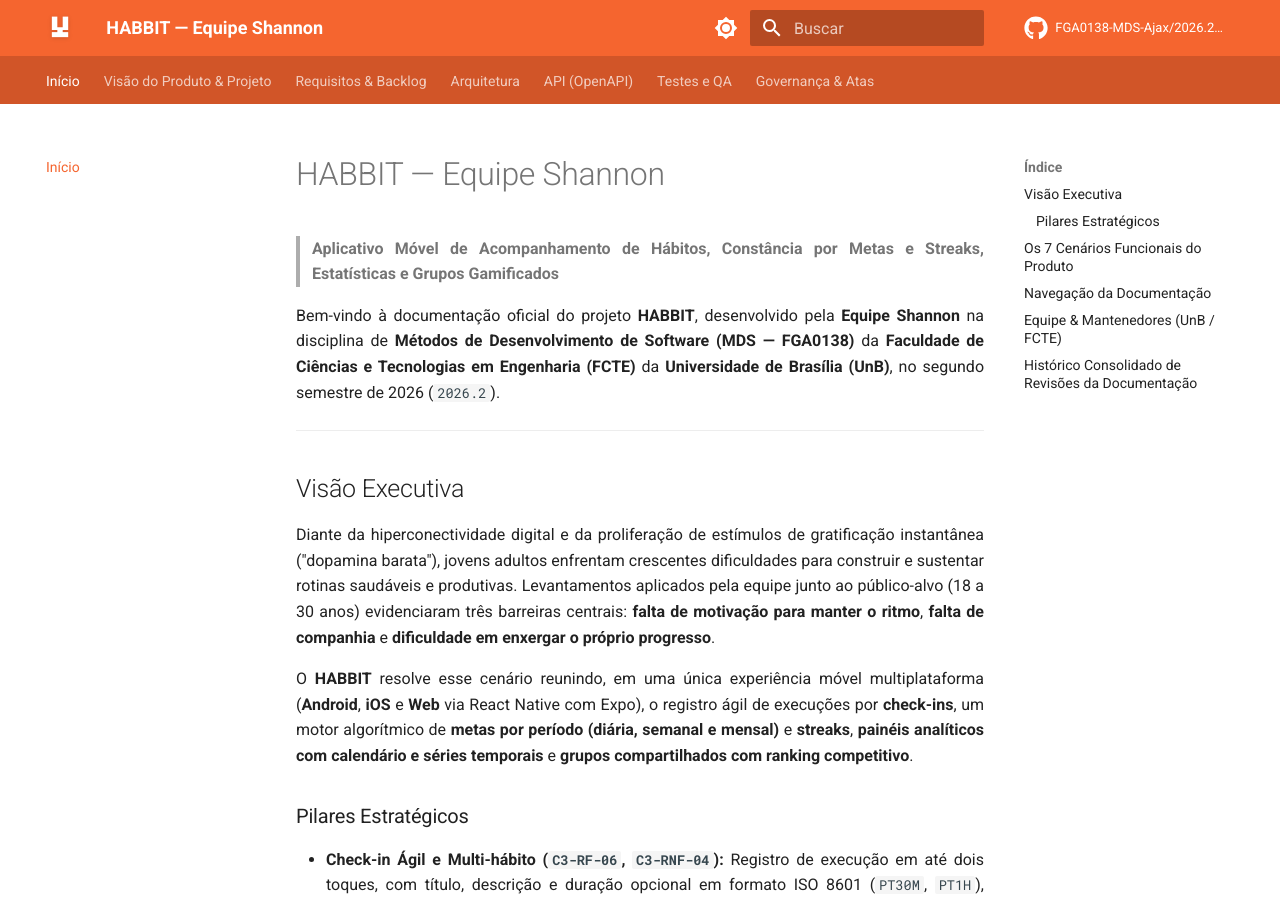
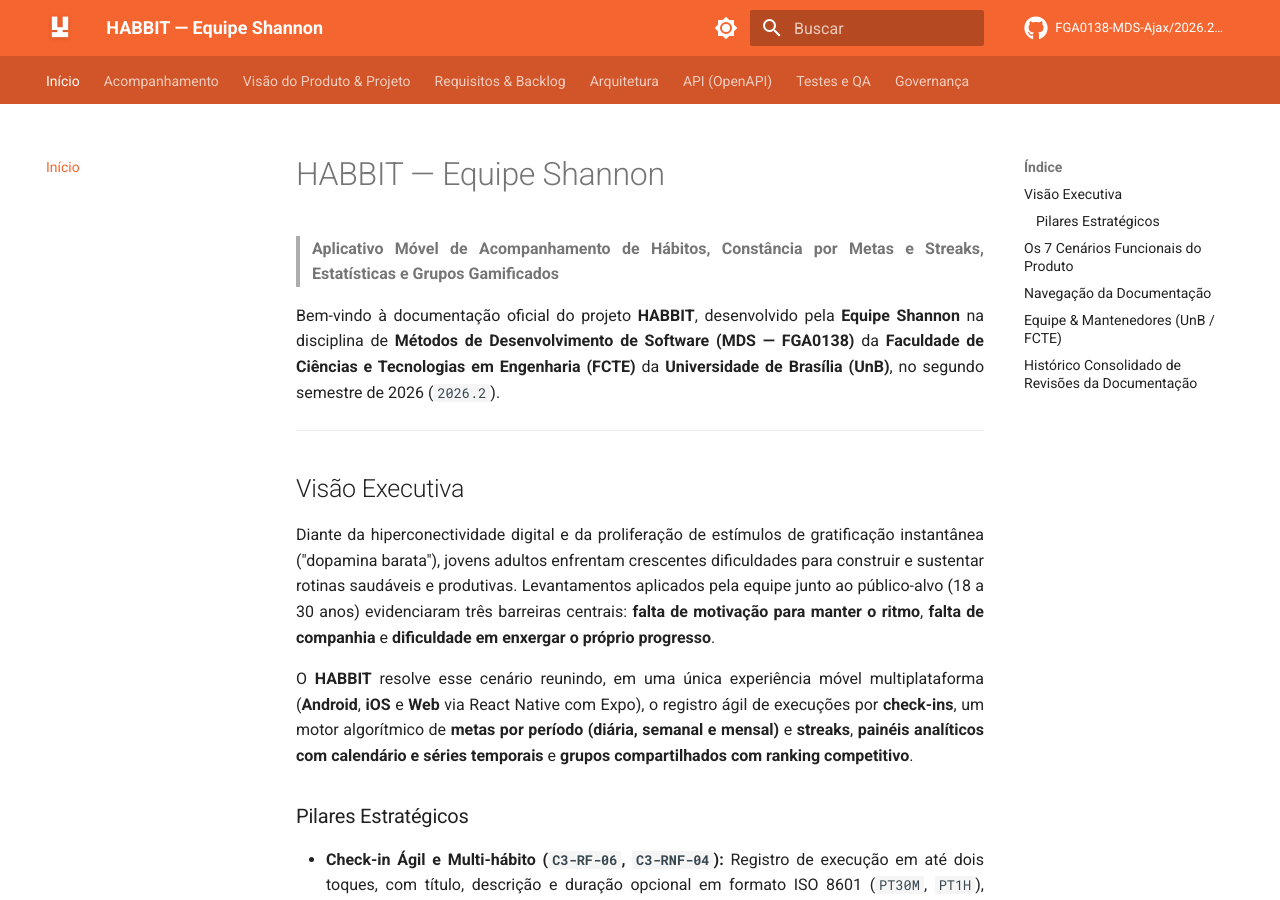
Before and after one commit to FGA0138-MDS-Ajax/2026.2-T02-Shannon, an MkDocs documentation site: the page built from docs/index.md, in a window 1280 px wide and 900 px high. Built offline with MkDocs 1.6.1 and Material for MkDocs 9.7.7, drawn with Linux system fonts in a browser that asks for light colours; comment, search, counter and statistics services are not loaded; part of the change alters nothing that is shown.

Commit message:
chore(docs): adiciona secao de acompanhamento ao mkdocs e remove ata placeholder

```diff
--- a/mkdocs.yml
+++ b/mkdocs.yml
@@ -85,6 +85,16 @@ plugins:
 
 nav:
   - Início: index.md
+  - "Acompanhamento":
+      - "Visão Geral das Sprints": acompanhamento/index.md
+      - "Métricas GQM — Coletas e Evidências": acompanhamento/metricas-coletas.md
+      - "Sprints":
+          - "Sprint 1 — Base e Autenticação": acompanhamento/sprints/sprint-01.md
+          - "Sprint 2 — Hábitos e Check-ins": acompanhamento/sprints/sprint-02.md
+          - "Sprint 3 — Metas e Streaks": acompanhamento/sprints/sprint-03.md
+          - "Sprint 4 — Estatísticas e Alembic": acompanhamento/sprints/sprint-04.md
+          - "Sprint 5 — Grupos e Competição": acompanhamento/sprints/sprint-05.md
+          - "Sprint 6 — Fotos (R2) e Perfil": acompanhamento/sprints/sprint-06.md
   - "Visão do Produto & Projeto":
       - "1. Visão Geral do Produto": visao-produto/visao-produto.md
       - "2. Visão do Projeto & Processo": visao-produto/visao-projeto.md
@@ -105,8 +115,6 @@ nav:
       - "Especificação da API REST": api/index.md
   - "Testes e QA":
       - "Estratégia e Roteiro de Testes": testes/estrategia-testes.md
-  - "Governança & Atas":
+  - "Governança":
       - "Definition of Ready & Done (DoR/DoD)": governanca/dod-dor.md
       - "Matriz de Rastreabilidade": governanca/rastreabilidade.md
-      - "Atas de Reunião":
-          - "Ata de Reunião 1": atas-reuniao/ata-reuniao-1.md
```
